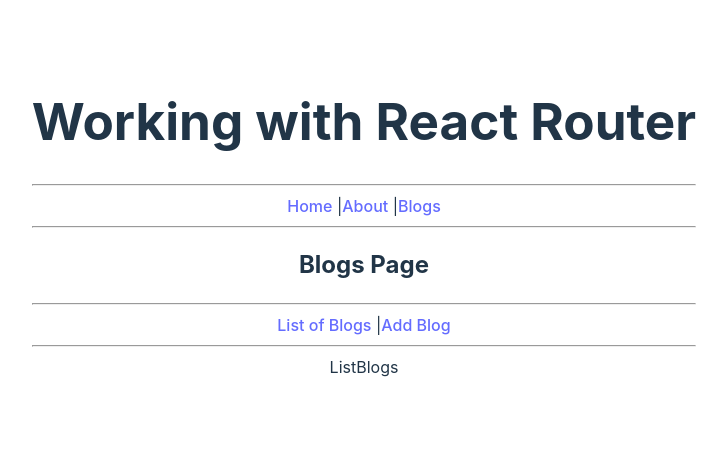
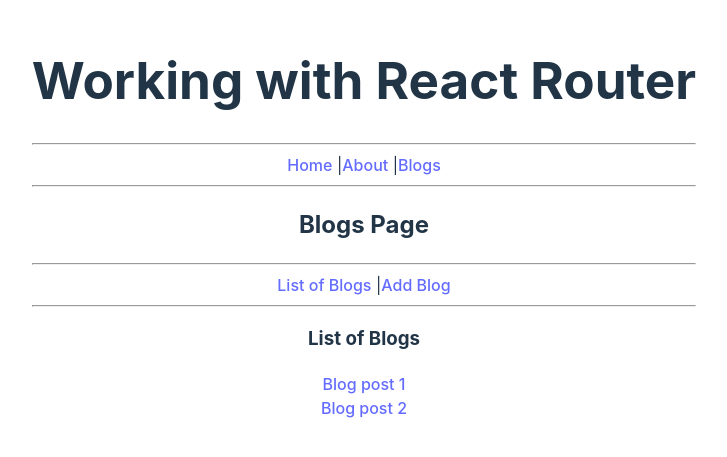
Before and after one commit to ashok-koenig/reactjs, a React (Vite) app in the folder Module-04/routes-demo-app/: page /blogs in a window 1280 px wide. Shown: the part 181-638 px from the top of the page, without its empty margins (276-1003 px from the left). Built offline with nearby package versions, Linux system fonts and the light colour scheme.

Commit message:
route parameters

```diff
--- a/Module-04/routes-demo-app/src/App.jsx
+++ b/Module-04/routes-demo-app/src/App.jsx
@@ -7,6 +7,7 @@
 import Blogs from './components/blogs/Blogs'
 import ListBlogs from './components/blogs/ListBlogs'
 import AddBlog from './components/blogs/AddBlog'
+import BlogPost from './components/blogs/BlogPost'
 
 const router = createBrowserRouter([
   {
@@ -22,7 +23,8 @@
         element: <Blogs />,
         children: [
           {index: true, element: <ListBlogs />},
-          {path: 'add', element: <AddBlog />}
+          {path: ':blogId', element: <BlogPost />},
+          {path: 'add', element: <AddBlog />},
         ]
       }
     ]
--- /dev/null
+++ b/Module-04/routes-demo-app/src/components/blogs/BlogPost.jsx
@@ -0,0 +1,13 @@
+import React from 'react'
+import { useParams } from 'react-router-dom'
+
+function BlogPost() {
+    const {blogId} = useParams()
+  return (
+    <div>
+        <h3>Blog post id: {blogId}</h3>
+    </div>
+  )
+}
+
+export default BlogPost
--- a/Module-04/routes-demo-app/src/components/blogs/ListBlogs.jsx
+++ b/Module-04/routes-demo-app/src/components/blogs/ListBlogs.jsx
@@ -1,8 +1,13 @@
 import React from 'react'
+import { Link } from 'react-router-dom'
 
 function ListBlogs() {
   return (
-    <div>ListBlogs</div>
+    <div>
+        <h3>List of Blogs</h3>
+        <div><Link to="/blogs/1">Blog post 1</Link></div>
+        <div><Link to="/blogs/2">Blog post 2</Link></div>
+    </div>
   )
 }
 
```
